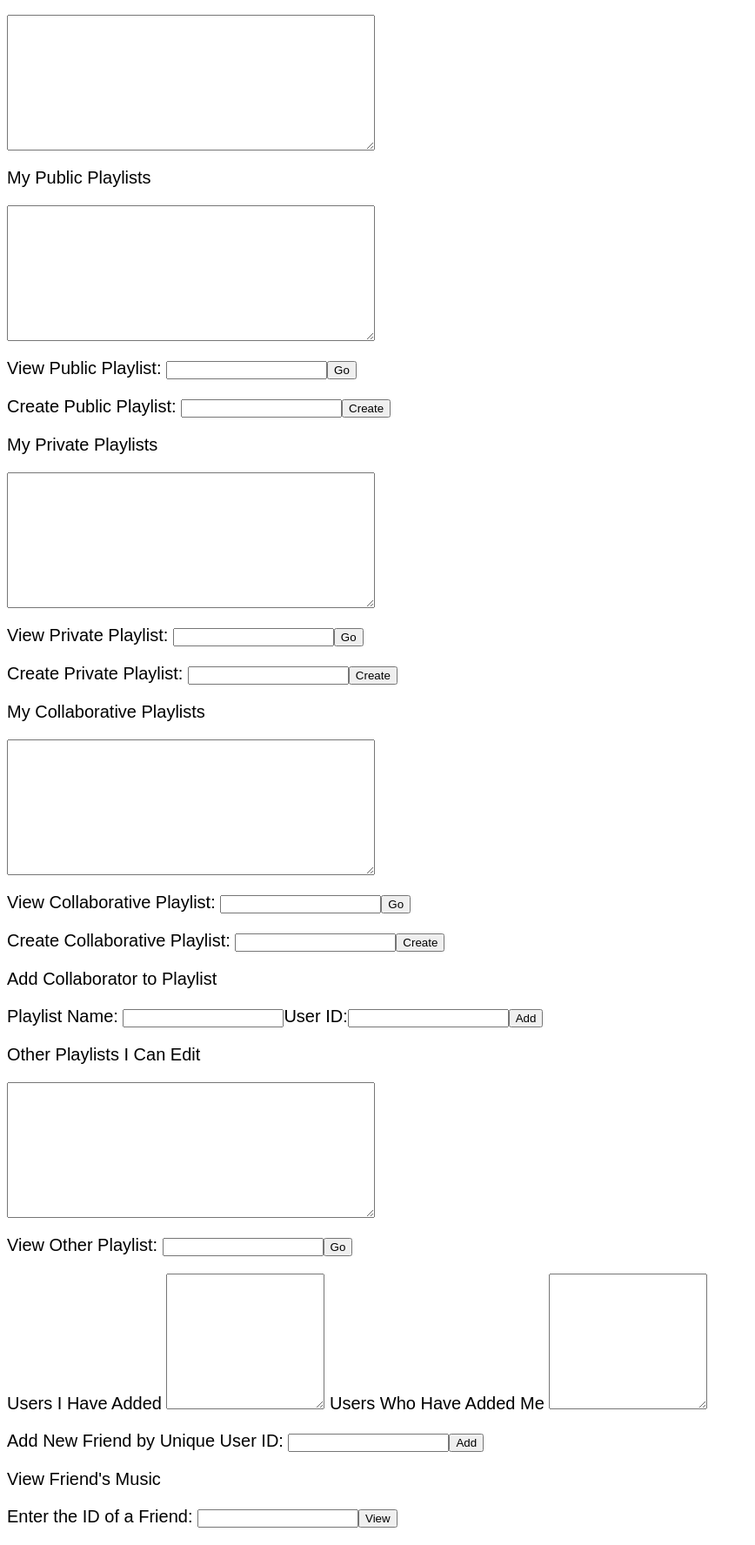
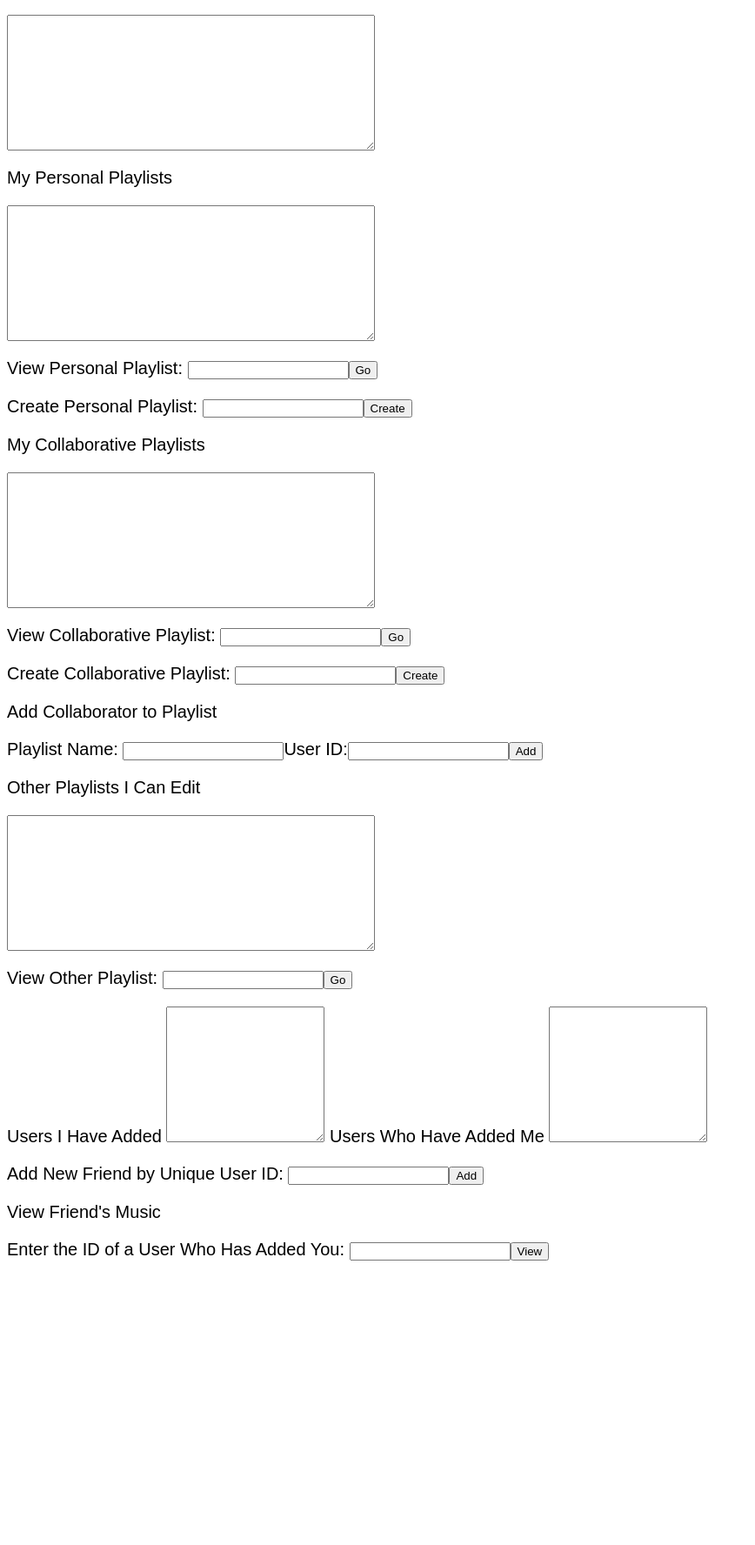
Before and after one commit to ryanbrand/music_database, a Flask app: template webserver/templates/homepage.html in a window 1280 px wide. Shown: the part 937-2713 px from the top of the page at 87% size, without its empty margins (0-868 px from the left). After the commit the page ends 2386 px from the top, so only its background shows below. Run offline with Flask 2, Linux system fonts and the light colour scheme; the template is opened without the code that fills it, so the values that code supplies are empty; parts of the project's set-up code (start-up, migrations or seed data) failed here and were passed over.

Commit message:
updated homepage

```diff
--- a/webserver/templates/homepage.html
+++ b/webserver/templates/homepage.html
@@ -39,31 +39,17 @@ type="submit" value="Find Albums & Songs of This Genre"></p>
 <textarea readonly name="song_ratings"
    rows="10" cols="50">{{song_ratings}}</textarea>
 
-<p>My Public Playlists</p>
-<textarea readonly name="private_playlists"
-   rows="10" cols="50">{{public_playlists}}</textarea>
-
-<form method="POST" action="/show_playlist_songs">
-<p>View Public Playlist: <input type="text" name="playlist_name"><input \
-type="submit" value="Go"></p>
-</form>
-
-<form method="POST" action="/public_playlist_create">
-<p>Create Public Playlist: <input type="text" name="playlist_name"><input \
-type="submit" value="Create"></p>
-</form>
-
-<p>My Private Playlists</p>
+<p>My Personal Playlists</p>
 <textarea readonly name="private_playlists"
    rows="10" cols="50">{{private_playlists}}</textarea>
 
 <form method="POST" action="/show_playlist_songs">
-<p>View Private Playlist: <input type="text" name="playlist_name"><input \
+<p>View Personal Playlist: <input type="text" name="playlist_name"><input \
 type="submit" value="Go"></p>
 </form>
 
 <form method="POST" action="/private_playlist_create">
-<p>Create Private Playlist: <input type="text" name="playlist_name"><input \
+<p>Create Personal Playlist: <input type="text" name="playlist_name"><input \
 type="submit" value="Create"></p>
 </form>
 
@@ -110,7 +96,7 @@ type="submit" value="Add"></p>
 
 <p>View Friend's Music</p>
 <form method="POST" action="/view_friend">
-<p>Enter the ID of a Friend: <input type="text" name="friend_id"><input \
+<p>Enter the ID of a User Who Has Added You: <input type="text" name="friend_id"><input \
 type="submit" value="View"></p>
 </form>
 
```
